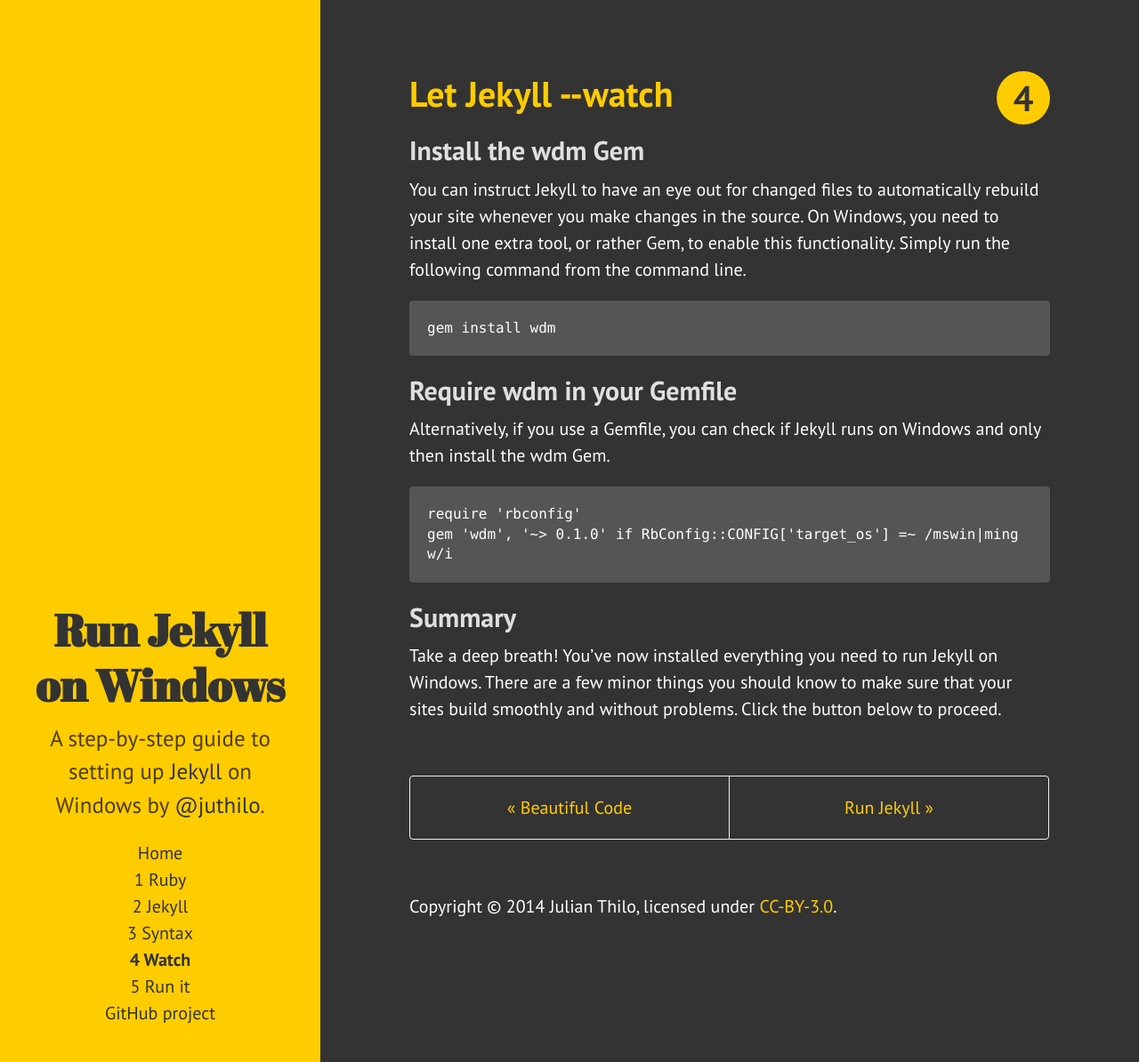
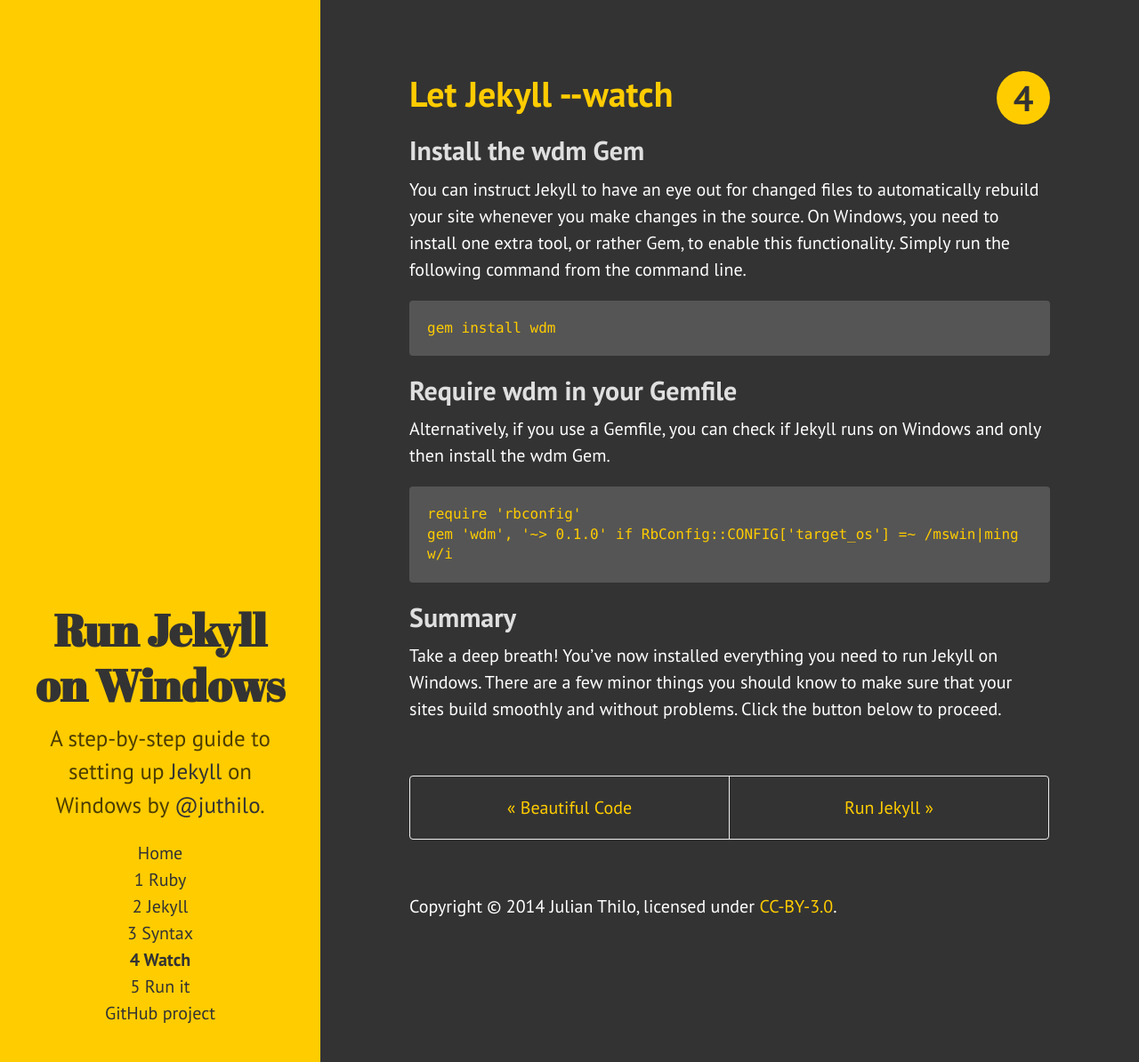
Before and after one commit to juthilo/run-jekyll-on-windows, a Jekyll site: the page built from 4-wdm-gem.md, in a window 1280 px wide and 1194 px high. Shown: the whole window at 89% size. Built offline with Jekyll 4.4.1, drawn with Linux system fonts in a browser that asks for light colours.

Commit message:
Make all the syntax yellow on gray

```diff
--- a/_includes/head.html
+++ b/_includes/head.html
@@ -15,7 +15,6 @@
 
   <!-- CSS -->
   <link rel="stylesheet" href="/public/css/poole.css">
-  <link rel="stylesheet" href="/public/css/syntax.css">
   <link rel="stylesheet" href="/public/css/hyde.css">
   <link rel="stylesheet" href="/public/css/rjow.css">
   <link rel="stylesheet" href="http://fonts.googleapis.com/css?family=PT+Sans:400,400italic,700|Abril+Fatface">
--- a/public/css/rjow.css
+++ b/public/css/rjow.css
@@ -15,13 +15,9 @@
   color: #9a9a9a;
 }
 
-pre {
+pre, code, pre code {
   background-color: #555;
-}
-
-code {
   color: #fc0;
-  background-color: #555;
 }
 
 strong {
```
